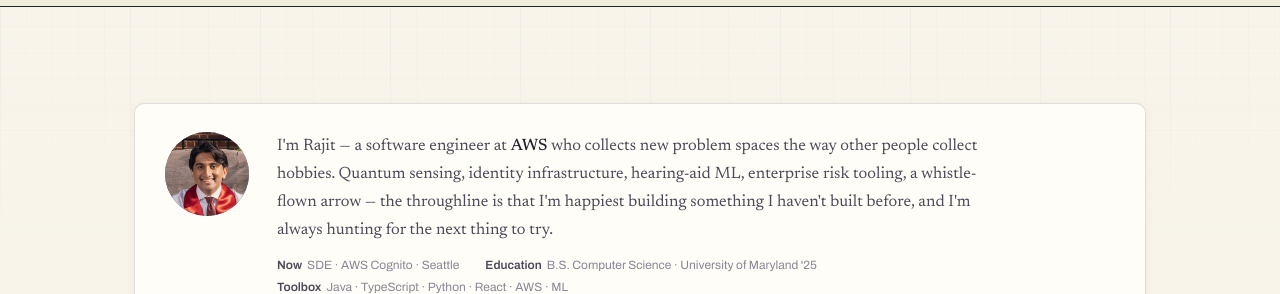
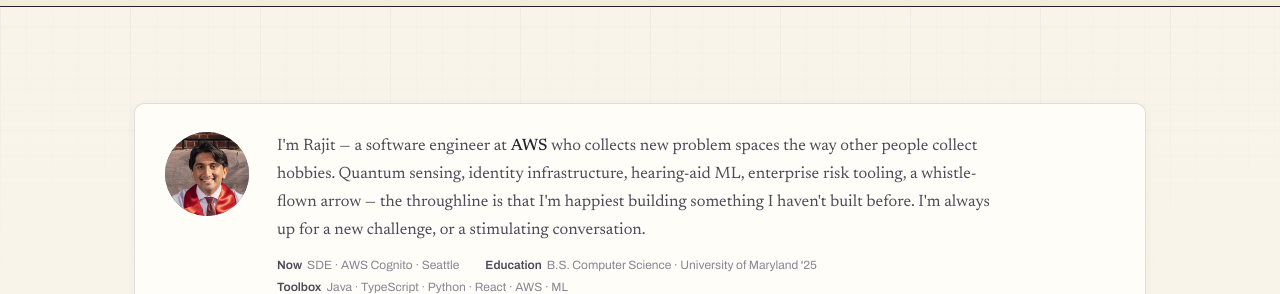
Before and after one commit to Altair-ajit/rajit-portfolio, a plain HTML site: page mockups/index.html in a window 1280 px wide. Shown: the part 2860-3154 px from the top of the page. Drawn offline with Linux system fonts and the light colour scheme; animation ran at ten frames a second.

Commit message:
Warmer closing line for the About bio
Co-Authored-By: Claude Fable 5 <noreply@anthropic.com>

```diff
--- a/mockups/index.html
+++ b/mockups/index.html
@@ -627,7 +627,7 @@
       <div class="about reveal">
         <div class="avatar"><img src="media/portrait.jpg" alt="Rajit Mukhopadhyay" onerror="this.replaceWith(Object.assign(document.createElement('span'),{className:'init',textContent:'RM'}))"></div>
         <div class="about-body">
-          <p class="about-lede">I'm Rajit — a software engineer at <b>AWS</b> who collects new problem spaces the way other people collect hobbies. Quantum sensing, identity infrastructure, hearing-aid ML, enterprise risk tooling, a whistle-flown arrow — the throughline is that I'm happiest building something I haven't built before, and I'm always hunting for the next thing to try.</p>
+          <p class="about-lede">I'm Rajit — a software engineer at <b>AWS</b> who collects new problem spaces the way other people collect hobbies. Quantum sensing, identity infrastructure, hearing-aid ML, enterprise risk tooling, a whistle-flown arrow — the throughline is that I'm happiest building something I haven't built before. I'm always up for a new challenge, or a stimulating conversation.</p>
           <div class="about-facts">
             <span><b>Now</b>SDE · AWS Cognito · Seattle</span>
             <span><b>Education</b>B.S. Computer Science · University of Maryland '25</span>
```
